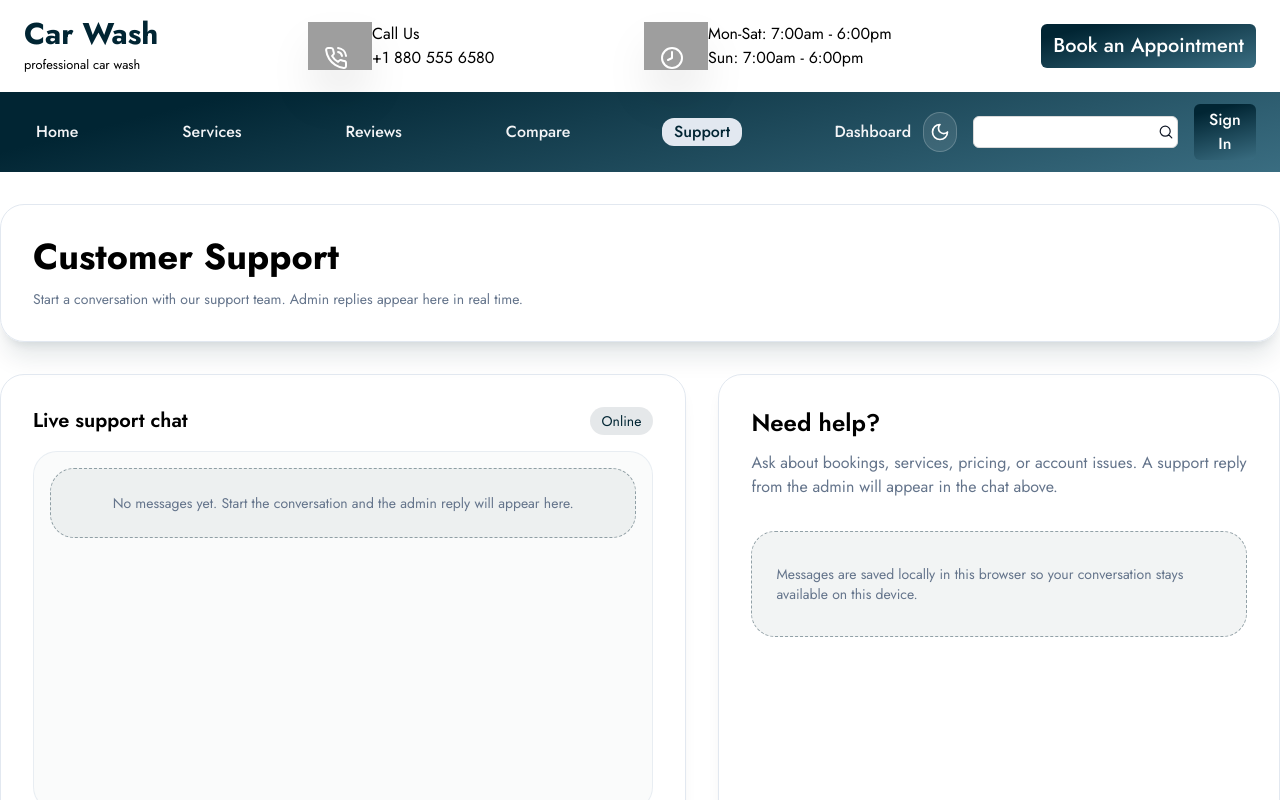
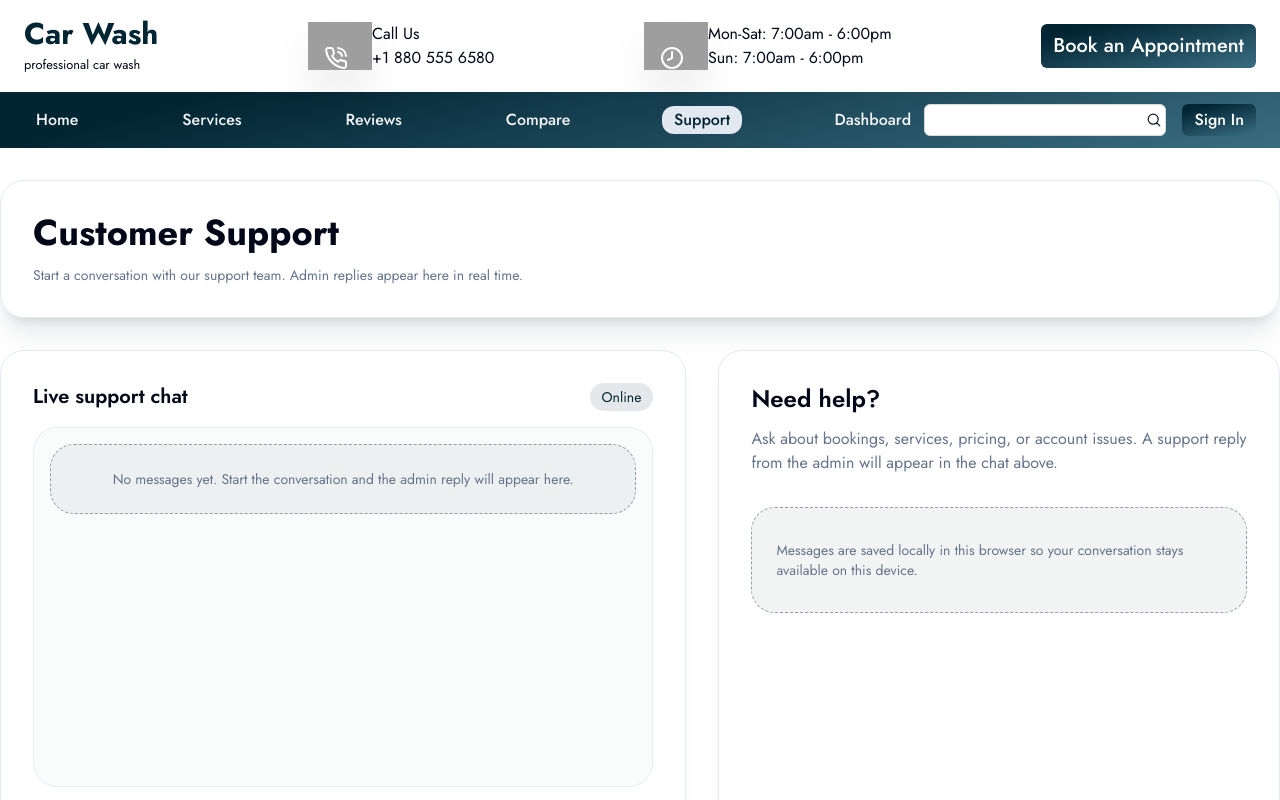
Before and after one commit to nabilahzaidi/carwash-frontend-main, a React (Vite) app: page /support in a window 1280 px wide. Shown: the top 800 px of the page. Built offline with nearby package versions, Linux system fonts and the light colour scheme; grey boxes are pictures that could not be loaded.

Commit message:
removed dark mode

```diff
--- a/src/components/shared/MobileHeaderMenu.tsx
+++ b/src/components/shared/MobileHeaderMenu.tsx
@@ -4,7 +4,6 @@ import { verifyToken } from "@/utils/verifyToken";
 import { AlignJustify, AlignRight } from "lucide-react";
 import { useState } from "react";
 import { Link } from "react-router-dom";
-import ThemeToggle from './ThemeToggle';
 
 const MobileHeaderMenu = () => {
     const dispatch = useAppDispatch()
@@ -56,7 +55,6 @@ const MobileHeaderMenu = () => {
           </div>
 
           <div className="flex items-center gap-2">
-            <ThemeToggle />
             <button onClick={toggleMenu} className="text-gray-200 focus:outline-none">
               {isOpen ?<AlignJustify /> : <AlignRight />}
             </button>
--- a/src/components/shared/Navbar.tsx
+++ b/src/components/shared/Navbar.tsx
@@ -6,7 +6,6 @@ import {  Input } from 'antd';
 import { Clock8, PhoneCall } from 'lucide-react';
 import Iconbg from '../ui/Iconbg';
 import HoverProfileMenu from './HoverProfileMenu';
-import ThemeToggle from './ThemeToggle';
 import { verifyToken } from '@/utils/verifyToken';
 import ScrollTop from './ScrollToTop';
 
@@ -108,7 +107,6 @@ const Navbar = () => {
         </ul>
 
         <div className="flex gap-4 items-center">
-          <ThemeToggle />
            <form>
            <div className="flex  items-center justify-end  rounded-tl-md rounded-bl-md    text-black">
                <Input type='text' name='searchTerm' onChange={(e)=>handleSubmitSearch(e.target.value)} />
--- a/src/components/shared/ThemeToggle.tsx
+++ b/src/components/shared/ThemeToggle.tsx
@@ -1,39 +1,14 @@
-import { Moon, Sun } from 'lucide-react';
-import { useEffect, useState } from 'react';
+import { useEffect } from 'react';
 
 const STORAGE_KEY = 'carwash-theme';
 
-type ThemeMode = 'light' | 'dark';
-
 const ThemeToggle = () => {
-  const [theme, setTheme] = useState<ThemeMode>('light');
-
   useEffect(() => {
-    const savedTheme = localStorage.getItem(STORAGE_KEY) as ThemeMode | null;
-    const prefersDark = window.matchMedia('(prefers-color-scheme: dark)').matches;
-    const initialTheme = savedTheme ? savedTheme : prefersDark ? 'dark' : 'light';
-    setTheme(initialTheme);
-    document.documentElement.classList.toggle('dark', initialTheme === 'dark');
+    document.documentElement.classList.remove('dark');
+    localStorage.removeItem(STORAGE_KEY);
   }, []);
 
-  useEffect(() => {
-    document.documentElement.classList.toggle('dark', theme === 'dark');
-    localStorage.setItem(STORAGE_KEY, theme);
-  }, [theme]);
-
-  const toggleTheme = () => setTheme((current) => (current === 'dark' ? 'light' : 'dark'));
-
-  return (
-    <button
-      type="button"
-      onClick={toggleTheme}
-      className="inline-flex h-10 w-10 items-center justify-center rounded-full border border-white/20 bg-white/10 text-white transition hover:bg-white/20 dark:bg-slate-800/70 dark:text-white dark:hover:bg-slate-700/70"
-      aria-label="Toggle dark mode"
-      title="Toggle dark mode"
-    >
-      {theme === 'dark' ? <Sun className="h-5 w-5" /> : <Moon className="h-5 w-5" />}
-    </button>
-  );
+  return null;
 };
 
 export default ThemeToggle;
--- a/src/index.css
+++ b/src/index.css
@@ -7,9 +7,8 @@
 
 @layer base {
   :root {
-    --background: #0E2420;
-
-    --foreground: #d2d8ce;
+    --background: 0 0% 100%;
+    --foreground: 222.2 84% 4.9%;
     --button-gradient: linear-gradient(166deg, rgba(1,37,51,1) 15%, rgba(58,109,129,1) 100%);
     --secondary-gradient: rgba(1,37,51,1) 15%;
 
@@ -40,36 +39,6 @@
 
     --radius: 0.5rem;
   }
-
-  .dark {
-    --background: 222.2 84% 4.9%;
-    --foreground: 0 0% 100%;
-
-    --card: 222.2 84% 4.9%;
-    --card-foreground: 0 0% 100%;
-
-    --popover: 222.2 84% 4.9%;
-    --popover-foreground: 0 0% 100%;
-
-    --primary: #012533;
-    --primary-foreground: 0 0% 100%;
-
-    --secondary: linear-gradient(166deg, rgba(1,37,51,1) 15%, rgba(58,109,129,1) 100%);
-    --secondary-foreground: 0 0% 100%;
-
-    --muted: 217.2 32.6% 17.5%;
-    --muted-foreground: 0 0% 100%;
-
-    --accent: 217.2 32.6% 17.5%;
-    --accent-foreground: 0 0% 100%;
-
-    --destructive: 0 62.8% 30.6%;
-    --destructive-foreground: 0 0% 100%;
-
-    --border: 217.2 32.6% 17.5%;
-    --input: 217.2 32.6% 17.5%;
-    --ring: 212.7 26.8% 83.9%;
-  }
 }
 
 @layer base {
--- a/tailwind.config.js
+++ b/tailwind.config.js
@@ -1,6 +1,6 @@
 /** @type {import('tailwindcss').Config} */
 module.exports = {
-  darkMode: ['class'],
+  darkMode: false,
   content: [
     './pages/**/*.{ts,tsx}',
     './components/**/*.{ts,tsx}',
```
